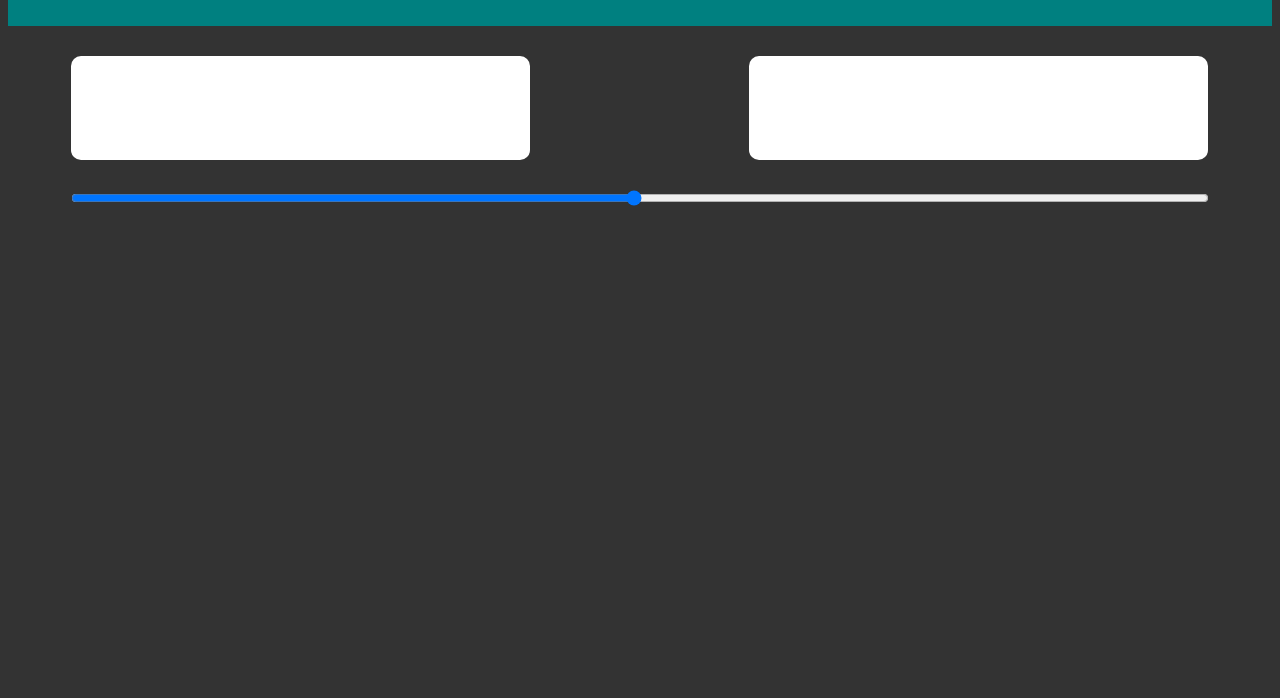
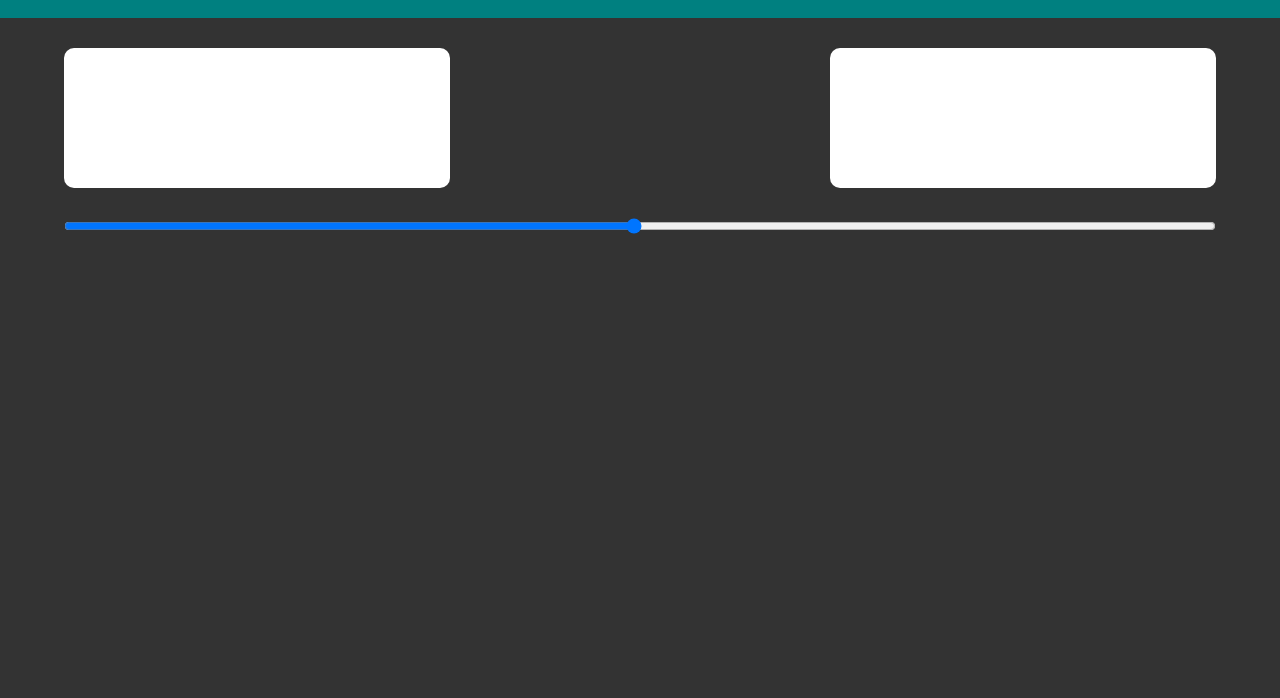
Before and after one commit to Atli-A/Zalgo-Generator, a plain HTML site: page index.html in a window 1280 px wide. Shown: the part 102-800 px from the top of the page. Drawn offline with Linux system fonts and the light colour scheme.

Commit message:
css fixes

```diff
--- a/script.js
+++ b/script.js
@@ -1,6 +1,8 @@
 let zalgoList = ["&#771", "&#772", "&#770", "&#773", "&#774", "&#775", "&#817", "&#863"];
 let inpt;
 let slideVal;
+
+
 function editOutpt() {
   if (document.getElementById("inputArea").value != inpt || document.getElementById("slide").value != slideVal) {
     inpt = document.getElementById("inputArea").value;
--- a/styles.css
+++ b/styles.css
@@ -1,7 +1,9 @@
 body {
+    padding: none;
     font-family: 'Courier New', Courier, monospace;
     outline: none;
     background-color: #333333;
+    margin: 0px;
 }
 
 #center {
@@ -16,7 +18,8 @@ body {
 }
 
 #inputArea {
-    width: 40%;
+    padding: 20px;
+    width: 30%;
     height: 100px;
     display: block;
     border-radius: 10px;
@@ -35,8 +38,9 @@ body {
 }
 
 #outputArea {
+    padding: 20px;
     margin-left: 19.2%;
-    width: 40%;
+    width: 30%;
     height: 100px;
     display: block;
     border-radius: 10px;
@@ -44,7 +48,7 @@ body {
     border: 1px;
     resize: none;
     display: inline;
-    float: left;
+    float: right;
 
 
 
```
